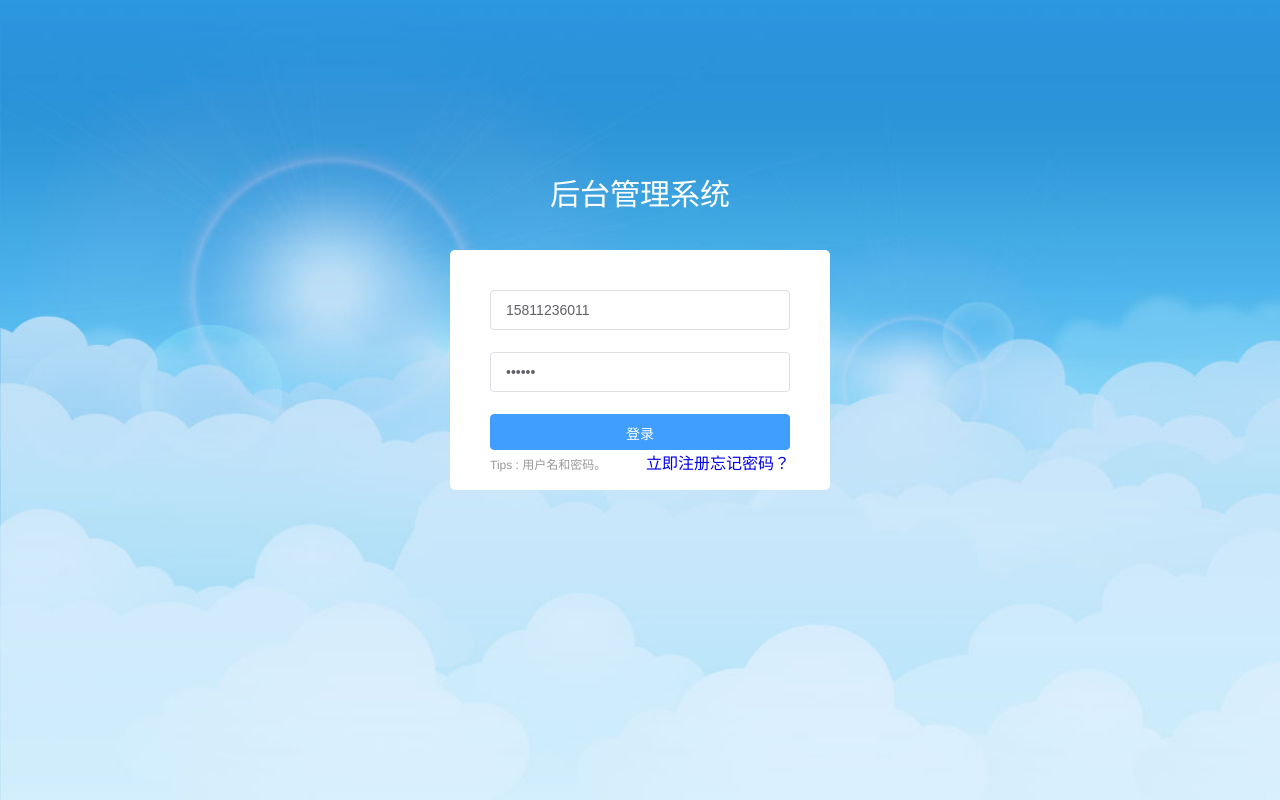
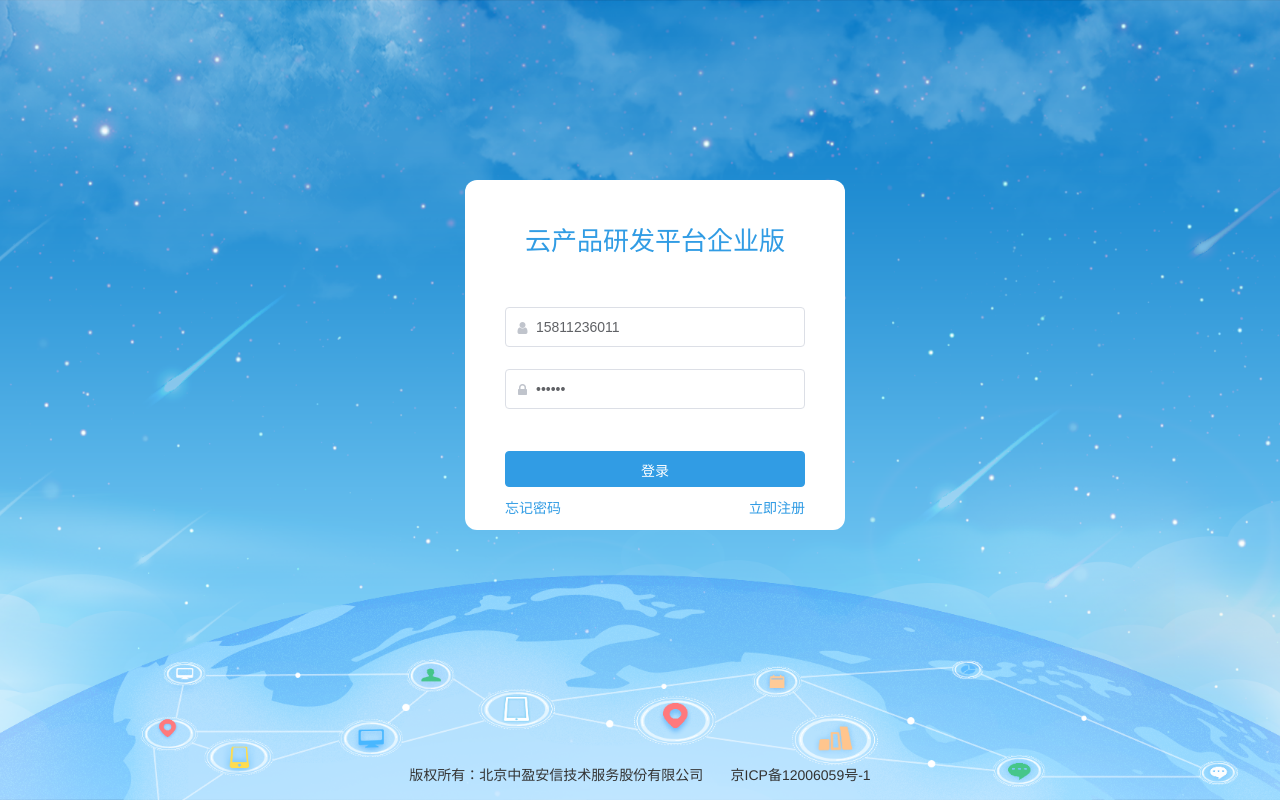
Before and after one commit to gaofeng3695/paas-enterprise-code, a Vue app: page /#/view-login in a window 1280 px wide. Built offline with nearby package versions, Linux system fonts and the light colour scheme.

Commit message:
完成登录ui，引入font-awesome

```diff
--- a/package.json
+++ b/package.json
@@ -13,6 +13,7 @@
   "dependencies": {
     "axios": "^0.17.1",
     "element-ui": "^2.0.11",
+    "font-awesome": "^4.7.0",
     "js-md5": "^0.7.3",
     "vue": "^2.5.2",
     "vue-router": "^3.0.1"
--- a/src/assets/scss/element-variables.scss
+++ b/src/assets/scss/element-variables.scss
@@ -1,7 +1,6 @@
 /* 改变主题色变量 */
 
-$--color-primary:#409EFF; // 在这里修改主题色
-
+$--color-primary:#319ce4; // 在这里修改主题色
 /* 改变 icon 字体路径变量，必需 */
 
 $--font-path: '~element-ui/lib/theme-chalk/fonts';
--- a/src/main.js
+++ b/src/main.js
@@ -4,6 +4,8 @@ import Vue from 'vue';
 import App from './App';
 import router from './router';
 import ElementUI from 'element-ui';
+
+import 'font-awesome/css/font-awesome.css';
 
 import './assets/scss/element-variables.scss';
 import jasStorage from './assets/js/jas-storage';
--- a/src/views/view-login/ViewLogin.vue
+++ b/src/views/view-login/ViewLogin.vue
@@ -1,24 +1,26 @@
 <template>
   <div class="login-wrap">
-    <div class="ms-title">后台管理系统</div>
     <div class="ms-login">
+      <div class="ms-title maincolor">云产品研发平台企业版</div>
       <el-form :model="ruleForm" :rules="rules" ref="ruleForm" label-width="0px">
         <el-form-item prop="username">
-          <el-input v-model.number="ruleForm.username" placeholder="username"></el-input>
+          <el-input prefix-icon="fa fa-user" v-model.number="ruleForm.username" placeholder="username"></el-input>
         </el-form-item>
         <el-form-item prop="password">
-          <el-input type="password" placeholder="password" v-model="ruleForm.password" @keyup.enter.native="submitForm('ruleForm')"></el-input>
+          <el-input prefix-icon="fa fa-lock" type="password" placeholder="password" v-model="ruleForm.password" @keyup.enter.native="submitForm('ruleForm')"></el-input>
         </el-form-item>
         <div class="login-btn">
           <el-button type="primary" @click="submitForm('ruleForm')">登录</el-button>
         </div>
-        <div>
-          <a href="#/view-reset" style="float:right;">忘记密码？</a>
-          <a href="#/view-regist" style="float:right;">立即注册</a>
+        <div class="tip maincolor clearfix">
+          <a href="#/view-reset" class="fl link">忘记密码</a>
+          <a href="#/view-regist" class="fr link">立即注册</a>
         </div>
-        <p class="tip">Tips : 用户名和密码。</p>
       </el-form>
     </div>
+    <p class="copyright">
+      版权所有：北京中盈安信技术服务股份有限公司 &nbsp;&nbsp;&nbsp;&nbsp;&nbsp;&nbsp;京ICP备12006059号-1
+    </p>
   </div>
 </template>
 
@@ -84,35 +86,32 @@
   };
 </script>
 
-<style scoped>
+<style lang="scss" scoped>
   .login-wrap {
     position: relative;
     width: 100%;
     height: 100%;
-    background: #f90 url(/static/images/loginbg.jpg) no-repeat;
+    background: #f90 url(/static/images/loginbg.png) no-repeat center center;
     background-size: cover;
   }
   .ms-title {
-    position: absolute;
-    top: 50%;
-    width: 100%;
-    margin-top: -230px;
     text-align: center;
-    font-size: 30px;
-    color: #fff;
+    font-size: 26px;
+    padding-bottom: 50px;
   }
   .ms-login {
     position: absolute;
     left: 50%;
     top: 50%;
     width: 300px;
-    height: 160px;
-    margin: -150px 0 0 -190px;
+    height: 270px;
+    margin: -220px 0 0 -175px;
     padding: 40px;
-    border-radius: 5px;
+    border-radius: 12px;
     background: #fff;
   }
   .login-btn {
+    padding-top: 20px;
     text-align: center;
   }
   .login-btn button {
@@ -120,8 +119,17 @@
     height: 36px;
   }
   .tip {
-    font-size: 12px;
-    line-height: 30px;
-    color: #999;
+    padding: 10px 0;
+    .link {
+      color: #319ce4;
+      font-size: 14px;
+    }
+  }
+  .copyright {
+    width: 100%;
+    text-align: center;
+    position: absolute;
+    bottom: 16px;
+    margin: 0 auto;
   }
 </style>
--- a/static/css/main.css
+++ b/static/css/main.css
@@ -11,6 +11,7 @@ body,
   height: 100%;
   overflow: hidden;
   color: #333;
+  font-size: 14px;
 }
 
 body {
@@ -49,3 +50,7 @@ button {
 .pointer {
   cursor: pointer;
 }
+
+.maincolor {
+  color: #319ce4;
+}
```
Also changed, not shown: static/images/loginbg.jpg (deleted), static/images/loginbg.png (added).
